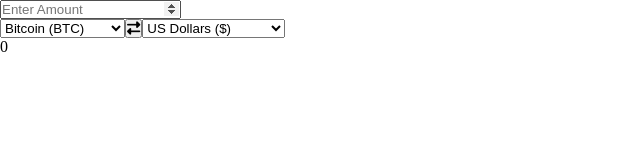
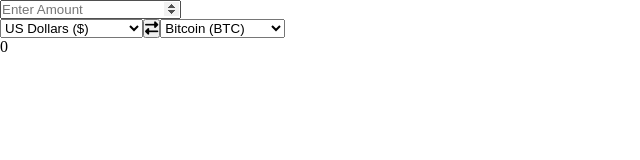
Before and after one commit to emmyobonyo/opareta-front-end-interview-question, a React (Create React App) app: page / in a window 1280 px wide. Both pictures are taken after a click on the button 133 px from the left and 28 px from the top of the page. Shown: the top 160 px of the page, without its empty margins (0-640 px from the left). Built offline with nearby package versions, Linux system fonts and the light colour scheme.

Commit message:
Feature: User can swap fields

```diff
--- a/src/components/Form.js
+++ b/src/components/Form.js
@@ -2,6 +2,7 @@ import React, { useState } from 'react';
 
 function Form() {
   const [state, setState] = useState(0);
+  const [swap, setSwap] = useState(true);
 
   const handleClick = () => {
     const amount = document.getElementById('number').value ? document.getElementById('number').value : '0';
@@ -31,23 +32,45 @@ function Form() {
     }
   };
 
+  const clickButton = () => {
+    setSwap(() => !swap);
+  };
+
   return (
     <div>
       <input id="number" type="number" placeholder="Enter Amount" onChange={handleClick} />
       <br />
+      { swap && (
         <select name="crypto" id="crypto" onChange={handleClick}>
           <option value="1">Bitcoin (BTC)</option>
           <option value="2">Litecoin (LIT)</option>
           <option value="3">Namecoin (NMC)</option>
         </select>
-      <button type="button">
-        <i className="fa fa-exchange" aria-hidden="true" />
-      </button>
+      ) }
+      { !swap && (
         <select name="currency" id="currency" onChange={handleClick}>
           <option value="USD">US Dollars ($)</option>
           <option value="GBP">Pound Sterling (£)</option>
           <option value="UGX">Uganda Shillings (/-)</option>
         </select>
+      ) }
+      <button type="button" onClick={clickButton}>
+        <i className="fa fa-exchange" aria-hidden="true" />
+      </button>
+      { swap && (
+        <select name="currency" id="currency" onChange={handleClick}>
+          <option value="USD">US Dollars ($)</option>
+          <option value="GBP">Pound Sterling (£)</option>
+          <option value="UGX">Uganda Shillings (/-)</option>
+        </select>
+      ) }
+      { !swap && (
+        <select name="crypto" id="crypto" onChange={handleClick}>
+          <option value="1">Bitcoin (BTC)</option>
+          <option value="2">Litecoin (LIT)</option>
+          <option value="3">Namecoin (NMC)</option>
+        </select>
+      ) }
       <p>{ state }</p>
     </div>
   );
```
Lines whose indentation alone changed are shown as unchanged.
